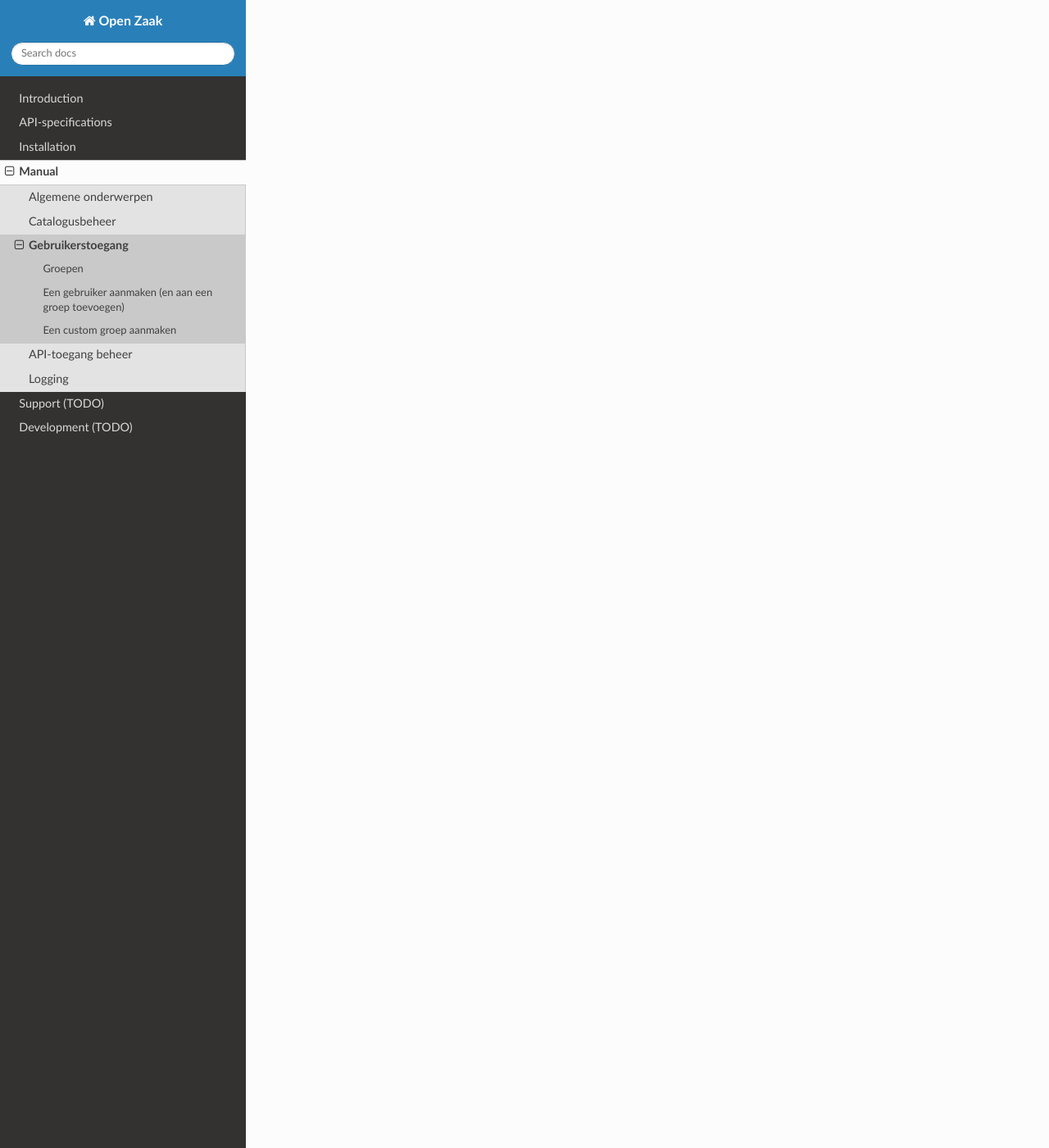
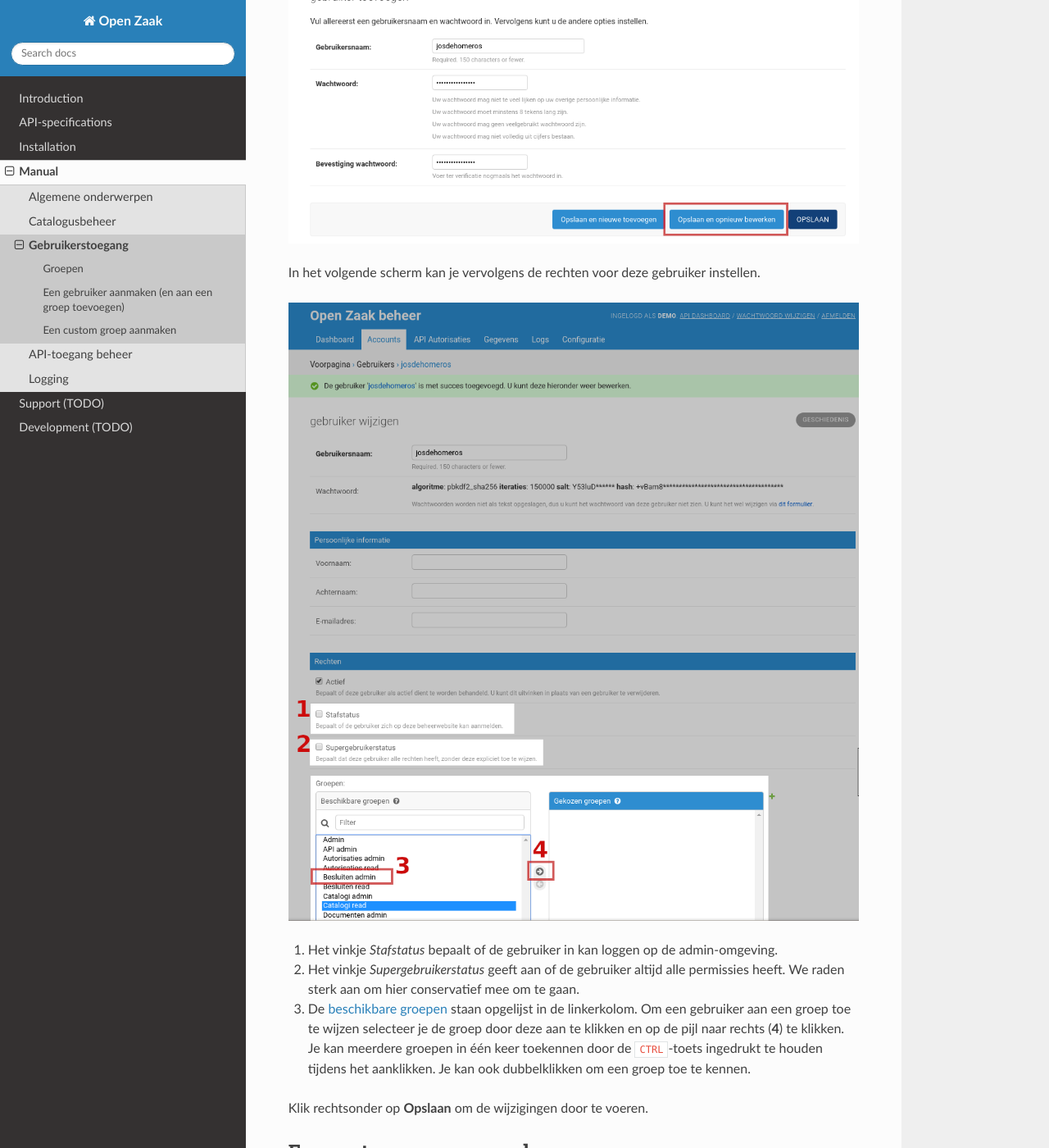
Before and after one commit to open-zaak/open-zaak, a Sphinx documentation site: the page built from docs/manual/users.rst, in a window 1280 px wide and 1400 px high, scrolled down 3002 px. Shown: the whole window at 82% size. Built offline with Sphinx 7.4.7 and the Read the Docs theme 2.0.0, drawn with Linux system fonts in a browser that asks for light colours; some of the changed text lies outside the part shown.

Commit message:
:pencil: Document user-creation

```diff
--- a/docs/manual/users.rst
+++ b/docs/manual/users.rst
@@ -107,6 +107,41 @@
 Een gebruiker aanmaken (en aan een groep toevoegen)
 ===================================================
 
+Vertrek vanaf de startpagina en vind de groep **Accounts**. Klik vervolgens op
+**Toevoegen** naast de titel **Gebruikers**:
+
+.. image:: assets/dashboard_add_user.png
+    :width: 100%
+    :alt: Dashboard gebruiker toevoegen
+
+Vul vervolgens een **gebruikersnaam** in en een **wachtwoord**. Vergeet niet om het
+wachtwoord te **bevestigen**. Merk op dat er wachtwoorsterkte-regels gelden!
+
+.. note:: Gebruikersnamen zijn hoofdlettergevoelig!
+
+Klik vervolgens op **Opslaan en opnieuw bewerken**:
+
+.. image:: assets/create_user.png
+    :width: 100%
+    :alt: Gebruiker toevoegen
+
+In het volgende scherm kan je vervolgens de rechten voor deze gebruiker instellen.
+
+.. image:: assets/edit_user.png
+    :width: 100%
+    :alt: Gebruiker bewerken
+
+1. Het vinkje *Stafstatus* bepaalt of de gebruiker in kan loggen op de admin-omgeving.
+2. Het vinkje *Supergebruikerstatus* geeft aan of de gebruiker altijd alle permissies
+   heeft. We raden sterk aan om hier conservatief mee om te gaan.
+3. De :ref:`beschikbare groepen <manual_users_groups>` staan opgelijst in de
+   linkerkolom. Om een gebruiker aan een groep toe te wijzen selecteer je de groep
+   door deze aan te klikken en op de pijl naar rechts (**4**) te klikken. Je kan
+   meerdere groepen in één keer toekennen door de ``CTRL``-toets ingedrukt te houden
+   tijdens het aanklikken. Je kan ook dubbelklikken om een groep toe te kennen.
+
+Klik rechtsonder op **Opslaan** om de wijzigingen door te voeren.
+
 .. _manual_users_group_add:
 
 Een custom groep aanmaken
```
Also changed, not shown: docs/manual/assets/create_user.png (added), docs/manual/assets/dashboard_add_user.png (added), docs/manual/assets/edit_user.png (added).
